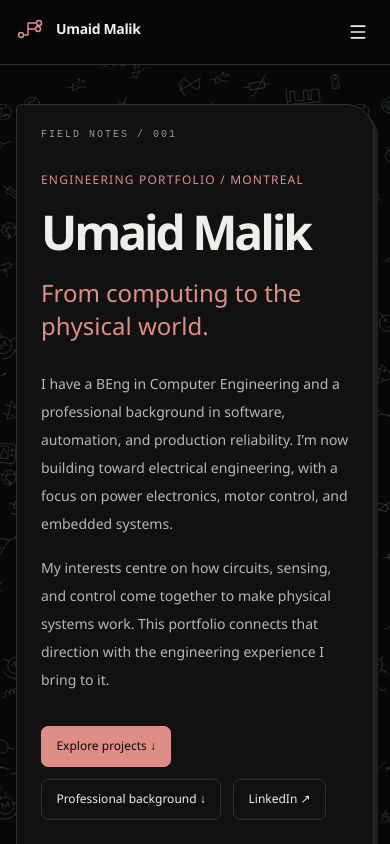
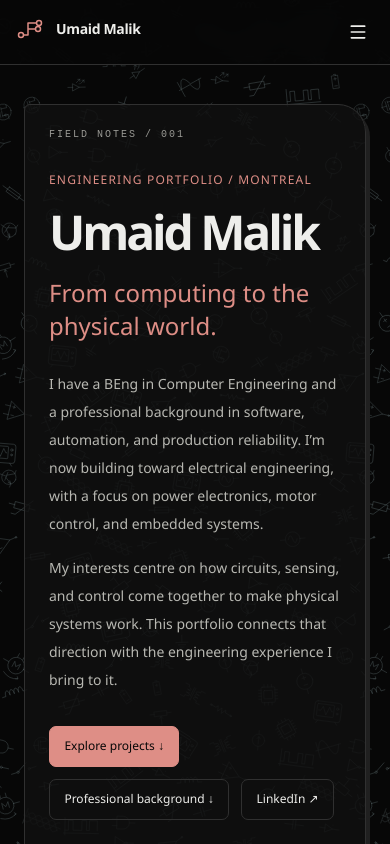
Before and after one commit to UmaidMalik/portfolio, a React (Vite) app: page / in a window 390 px wide. Shown: the top 844 px of the page. Built offline with nearby package versions, Linux system fonts and the light colour scheme.

Commit message:
Let mobile wallpaper show through notebook panels

```diff
--- a/src/styles/notebook.css
+++ b/src/styles/notebook.css
@@ -100,3 +100,14 @@ a:focus-visible, button:focus-visible { outline: 2px solid var(--accent); outlin
     box-shadow: none;
   }
 }
+
+/* Keep the wallpaper visible through phone-sized notebook pages. */
+@media (max-width: 640px) {
+  :is([data-theme="electrical-notebook"], [data-theme="electrical-notebook-dark"], [data-theme="electrical-notebook-black"]) main .page-container {
+    width: calc(100% - 3rem);
+  }
+  :is([data-theme="electrical-notebook"], [data-theme="electrical-notebook-dark"], [data-theme="electrical-notebook-black"]) .hero-notebook,
+  :is([data-theme="electrical-notebook"], [data-theme="electrical-notebook-dark"], [data-theme="electrical-notebook-black"]) .section-shell > .page-container {
+    background: color-mix(in srgb, var(--surface) 82%, transparent);
+  }
+}
```
